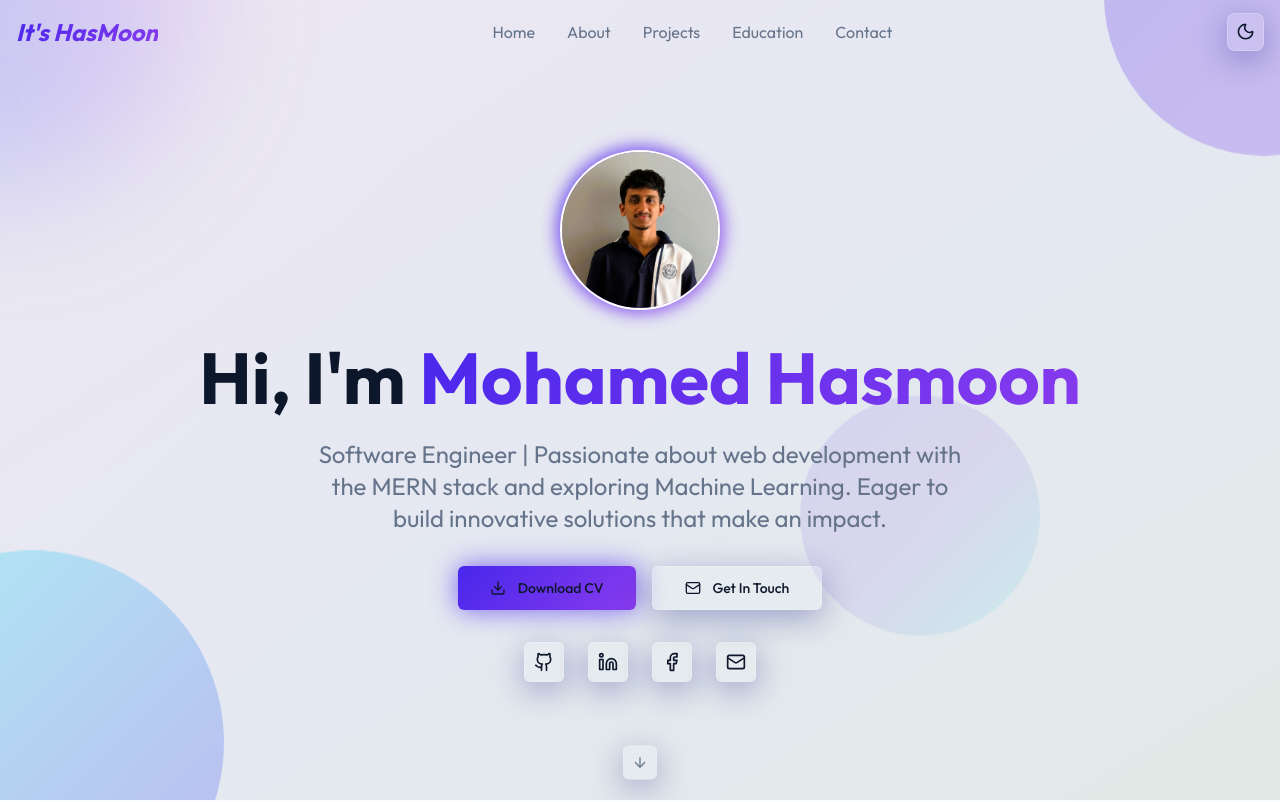
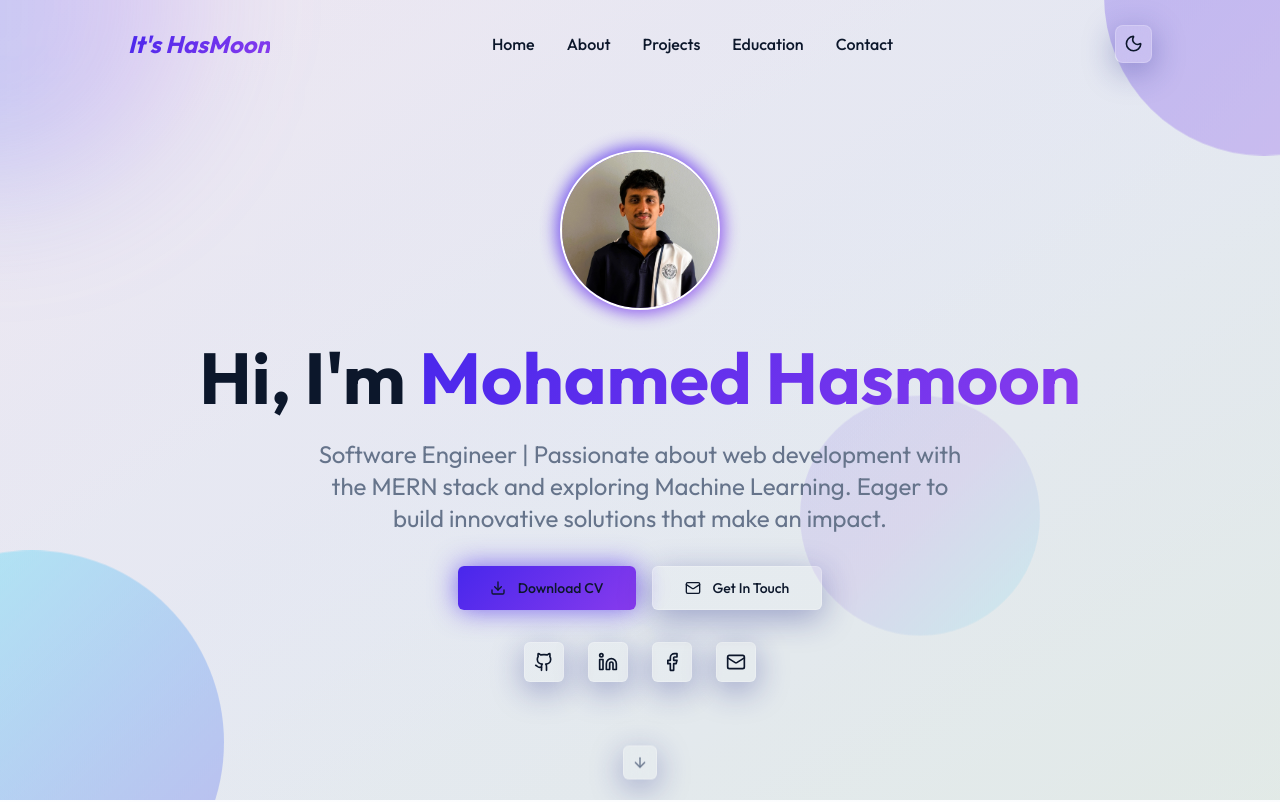
Before and after one commit to Hasmoonn/MyPortfolio, a React (Vite) app: page / in a window 1280 px wide. Shown: the top 802 px of the page. Built offline with nearby package versions, Linux system fonts and the light colour scheme.

Commit message:
navbar modified

```diff
--- a/src/components/Navbar.jsx
+++ b/src/components/Navbar.jsx
@@ -26,7 +26,7 @@ const Navbar = () => {
   }, []);
 
   return (
-    <nav className={`fixed top-0 left-0 right-0 z-50 transition-all duration-300 ${ isScrolled ? "glass-card backdrop-blur-md" : "bg-transparent" }`}>
+    <nav className={`fixed top-2 left-2 right-2 lg:top-3 lg:left-28 lg:right-28 z-50 transition-all duration-300 rounded-full ${ isScrolled ? "glass-card backdrop-blur-md" : "bg-transparent" }`}>
       <div className="mx-auto max-w-7xl px-4">
         <div className="flex items-center justify-between h-16">
           <div className="flex items-center">
@@ -37,7 +37,7 @@ const Navbar = () => {
 
           <div className="hidden md:flex items-center gap-x-8">
             {navItems.map((item) => (
-              <a key={item.name} href={item.href} className="text-[rgb(var(--muted-foreground))] hover:text-[rgb(var(--foreground))] transition-colors duration-200 relative group" >
+              <a key={item.name} href={item.href} className="text-[rgb(var(--foreground))] hover:gradient-text transition-colors duration-200 font-medium relative group" >
                 {item.name}
                 <span className="absolute -bottom-1 left-0 w-0 h-0.5 gradient-primary transition-all duration-300 group-hover:w-full"></span>
               </a>
```
